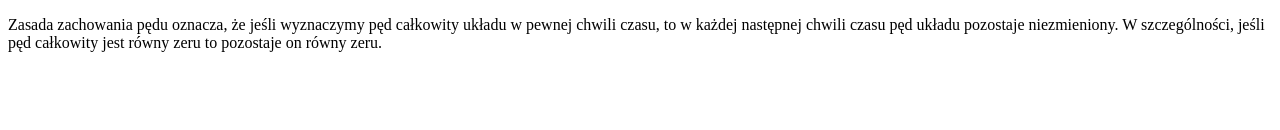
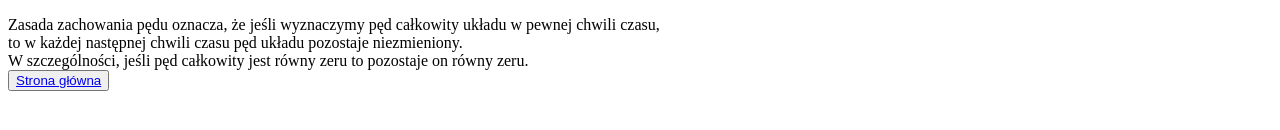
Before and after one commit to PKsltzn/L12, a plain HTML site: page index.html in a window 1280 px wide. Shown: the part 284-414 px from the top of the page. Drawn offline with Linux system fonts and the light colour scheme.

Commit message:
Update index.html

```diff
--- a/index.html
+++ b/index.html
@@ -10,7 +10,8 @@
     <source src="dos.ogg" type="video/ogg">
     Twoja przeglądarka nie obsługuje danego typu video
   </video>
-  <div><dnf>Zasada zachowania pędu</dnf> oznacza, że jeśli wyznaczymy pęd całkowity układu w pewnej chwili czasu,
-  to w każdej następnej chwili czasu pęd układu pozostaje niezmieniony.
+  <div><dnf>Zasada zachowania pędu</dnf> oznacza, że jeśli wyznaczymy pęd całkowity układu w pewnej chwili czasu,<br>
+  to w każdej następnej chwili czasu pęd układu pozostaje niezmieniony. <br>
   W szczególności, jeśli pęd całkowity jest równy zeru to pozostaje on równy zeru.<div>
+    <button><a href='https://pksltzn.github.io/dane/'>Strona główna</a></button>
 </body>
```
